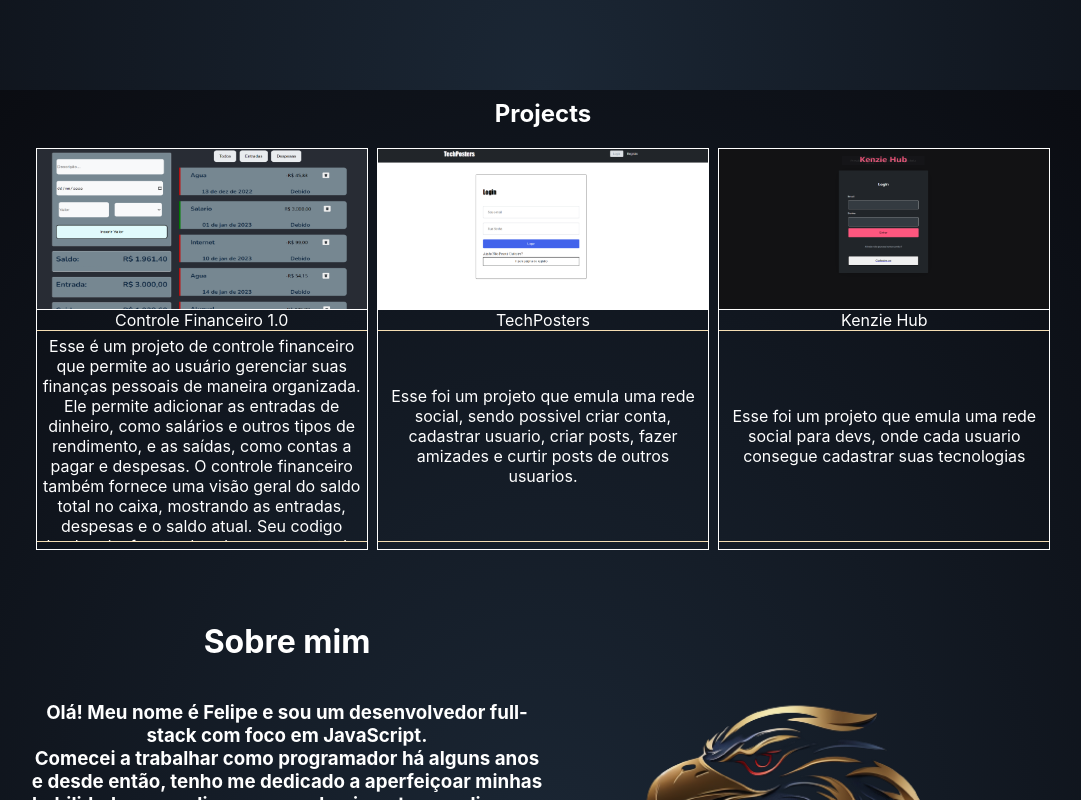
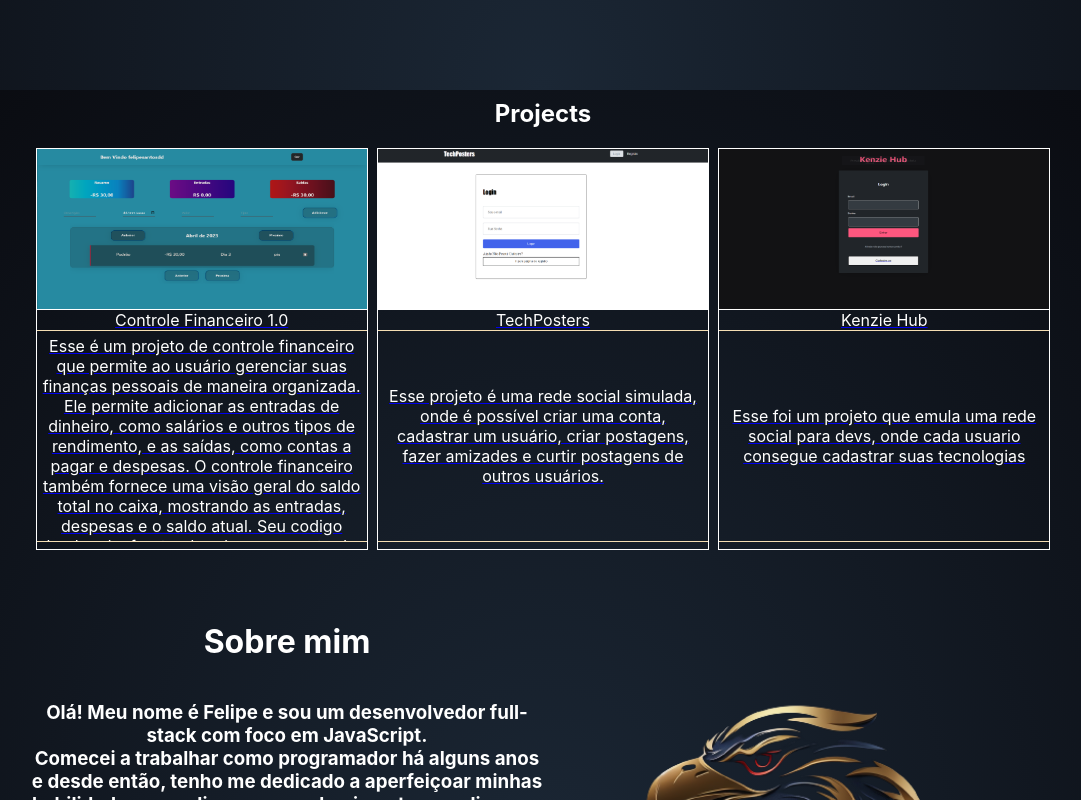
Before and after one commit to felipesantosdd/Portifolio_2.0, a React (Create React App) app: page / in a window 1280 px wide. Shown: the part 710-1510 px from the top of the page, without its empty margins (97-1178 px from the left). Built offline with nearby package versions, Linux system fonts and the light colour scheme.

Commit message:
feat: adição de link para o repositorio do projeto

```diff
--- a/src/Context/user.Context.jsx
+++ b/src/Context/user.Context.jsx
@@ -12,18 +12,19 @@ export function UserProvider({ children }) {
             name: 'Controle Financeiro 1.0',
             image: project00,
             description: 'Esse é um projeto de controle financeiro  que permite ao usuário gerenciar suas finanças pessoais de maneira organizada. Ele permite adicionar as entradas de dinheiro, como salários e outros tipos de rendimento, e as saídas, como contas a pagar e despesas. O controle financeiro também fornece uma visão geral do saldo total no caixa, mostrando as entradas, despesas e o saldo atual. Seu codigo backend e frontend pode ser encontrado no meu gitHub.',
-            link: "https://caixa-six.vercel.app/"
+            link: "https://github.com/Kenzie-Academy-Brasil-Developers/Nu_Kenzie"
         },
         {
             name: 'TechPosters',
             image: project02,
-            description: 'Esse foi um projeto que emula uma rede social, sendo possivel criar conta, cadastrar usuario, criar posts, fazer amizades e curtir posts de outros usuarios.',
-            link: 'https://stunning-chainsaw-734400ba.pages.github.io/'
+            description: 'Esse projeto é uma rede social simulada, onde é possível criar uma conta, cadastrar um usuário, criar postagens, fazer amizades e curtir postagens de outros usuários.',
+            link: 'https://github.com/Kenzie-Academy-Brasil-Developers/M1_Rede_Social'
         },
         {
             name: 'Kenzie Hub',
             image: project01,
             description: 'Esse foi um projeto que emula uma rede social para devs, onde cada usuario consegue cadastrar suas tecnologias',
+            link: 'https://github.com/Kenzie-Academy-Brasil-Developers/Kenzie_Hub'
         }
 
     ]
--- a/src/components/Card/card.Styled.js
+++ b/src/components/Card/card.Styled.js
@@ -2,7 +2,7 @@ import styled from "styled-components"
 
 export const CardStyle = styled.div`
     width: 330px;
-    max-height: 400px;
+    height: 400px;
     border: 1px solid white;
     margin-bottom: 50px;
   `
--- a/src/components/Projects/projects.jsx
+++ b/src/components/Projects/projects.jsx
@@ -7,7 +7,7 @@ import { UserContext } from "../../Context/user.Context"
 export function ProjectsComponent() {
 
     const { projects } = useContext(UserContext)
-    console.log(projects)
+
 
 
     return (
@@ -15,7 +15,16 @@ export function ProjectsComponent() {
             <h2>Projects</h2>
             {projects.map((ele) => {
                 return (
-                    <Card key={ele.name} img={ele.image} name={ele.name} description={ele.description} />
+                    <a href={ele.link}>
+                        <Card
+                            key={ele.name}
+                            img={ele.image}
+                            name={ele.name}
+                            description={ele.description}
+                            target="_blank"
+                        />
+                    </a>
+
                 )
             })}
         </Container>
```
Also changed, not shown: src/assets/projects/00.png.
